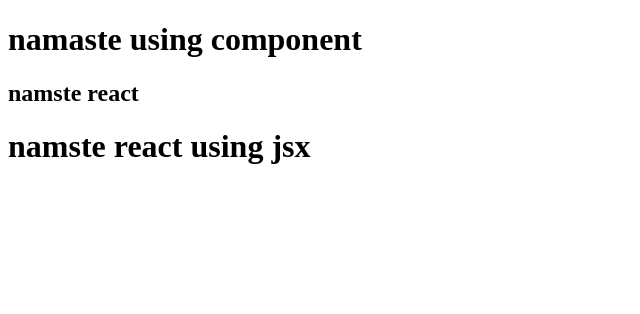
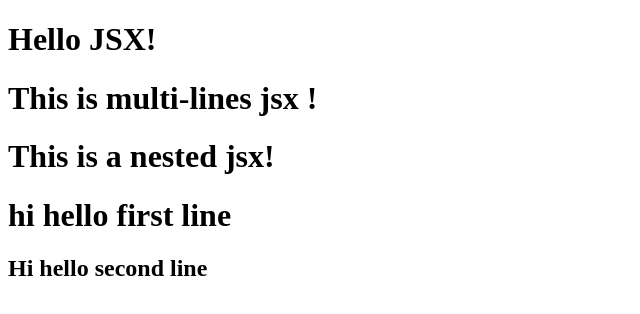
Before and after one commit to praveenmarch22/FoodApp, a React (Vite) app: page / in a window 1280 px wide. Shown: the top 314 px of the page, without its empty margins (0-640 px from the left). Built offline with nearby package versions, Linux system fonts and the light colour scheme.

Commit message:
new changes

```diff
--- a/App.js
+++ b/App.js
@@ -1,21 +1,35 @@
 import React from "react";
 import  ReactDOM from "react-dom/client";
 
-//  React Functional components
-const Title=() => {
-    return (
-    [<h1>namaste using component</h1>,
-     <h2>namste react</h2>]
+const element= <h1 className="heading1" > Hello JSX! </h1>;
 
-)};
-const HeadingComponent=()=>(
+const p2=(
+    <h1 className="Multi">
+        This is multi-lines jsx !
+    </h1>
+);
+
+const nested=(
+    <div id="container">
+        <h1> This is a nested jsx! </h1>
+    </div>
+);
+
+const twoElements=(
+[
+    <h1>hi hello first line</h1>,
+    <h2>Hi hello second line</h2>
+]);
+
+const head=(
     <div>
-        <Title/>
-         <h1 className="heading">namste react using jsx </h1>
+        {element}
+        {p2}
+        {nested}
+        {twoElements}
     </div>
-
 );
 
 
 const root=ReactDOM.createRoot(document.getElementById("root"));
-root.render(<HeadingComponent/>);
+root.render(head);
```
